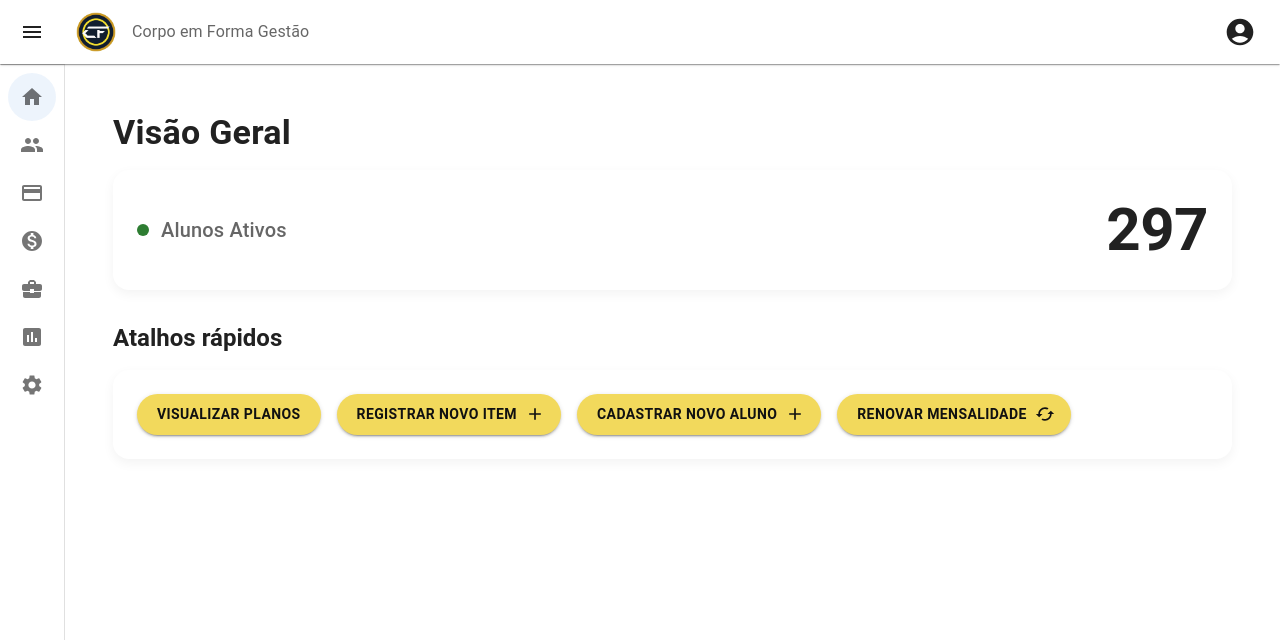
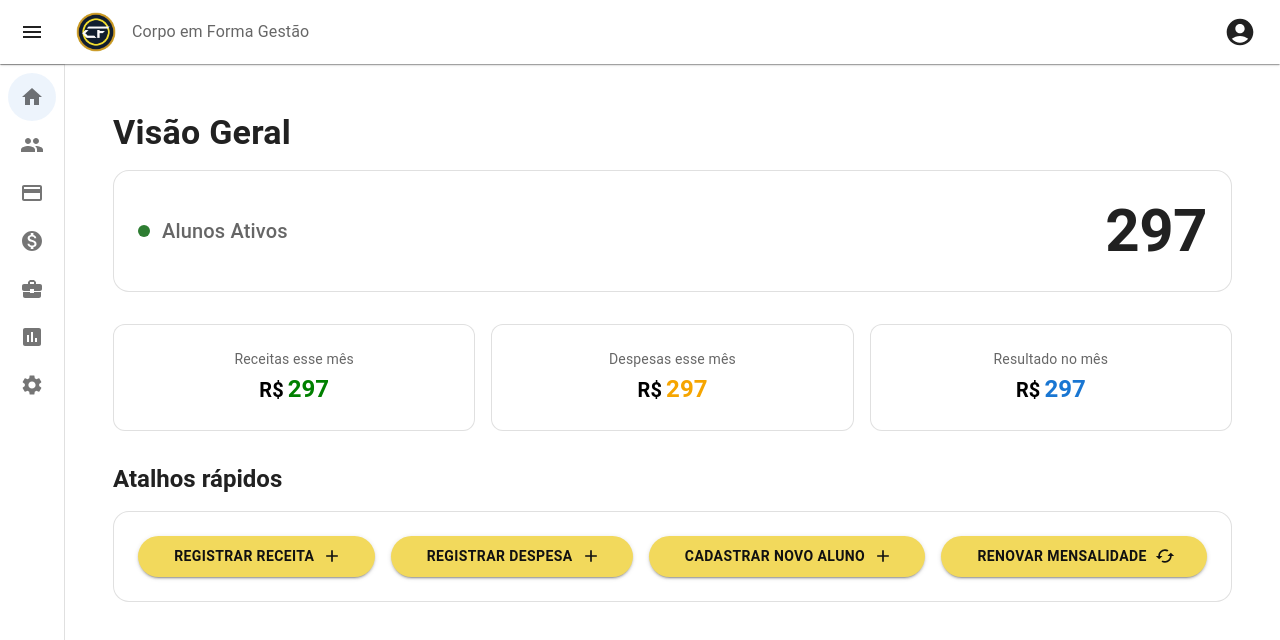
Before and after one commit to PabloVini28/projeto-integrado-1, a React (Vite) app: page / in a window 1280 px wide. Shown: the top 640 px of the page. Built offline with nearby package versions, Linux system fonts and the light colour scheme.

Commit message:
feat: Cria componente de visão administrador na tela de inicio

```diff
--- a/src/pages/Inicio/HomePage.jsx
+++ b/src/pages/Inicio/HomePage.jsx
@@ -1,20 +1,18 @@
-// src/pages/Inicio/HomePage.jsx
-
 import React, { useState } from 'react';
 import { Typography, Box, Paper, Stack, Button } from '@mui/material';
 import AddIcon from '@mui/icons-material/Add';
 import CachedIcon from '@mui/icons-material/Cached';
 import { useNavigate } from 'react-router-dom';
+
 import CadastroAlunoDialog from '../Alunos/AlunosComponents/CadastroAlunoDialog';
 import ItemDialog from '../Patrimonio/PatrimonioComponents/ItemDialog';
 import RenovarMensalidadeDialog from '../Alunos/AlunosComponents/RenovarMensalidadeDialog';
+import AdminDashboard from './InicioComponents/AdminDashboard';
 
-export default function HomePage() {
+const FuncionarioDashboard = () => {
     const navigate = useNavigate();
-
     const [isAlunoDialogOpen, setIsAlunoDialogOpen] = useState(false);
     const [isItemDialogOpen, setIsItemDialogOpen] = useState(false);
-
     const [isRenovarDialogOpen, setIsRenovarDialogOpen] = useState(false);
 
     const alunosExemplo = [
@@ -50,7 +48,6 @@ export default function HomePage() {
     const handleCloseItemDialog = () => {
         setIsItemDialogOpen(false);
     };
-    //renovacao bem sucedida
     const handleRenovarMensalidade = (idAluno) => {
         console.log(`Renovando mensalidade do aluno ID ${idAluno}`);
     };
@@ -115,7 +112,6 @@ export default function HomePage() {
                     >
                         Visualizar Planos
                     </Button>
-
                     <Button
                         variant="contained"
                         endIcon={<AddIcon />}
@@ -124,7 +120,6 @@ export default function HomePage() {
                     >
                         Registrar Novo Item
                     </Button>
-
                     <Button
                         variant="contained"
                         endIcon={<AddIcon />}
@@ -133,8 +128,6 @@ export default function HomePage() {
                     >
                         Cadastrar Novo Aluno
                     </Button>
-
-                    {/* BOTÃO QUE ABRE O DIALOG DE RENOVAÇÃO*/}
                     <Button
                         variant="contained"
                         endIcon={<CachedIcon />}
@@ -151,14 +144,11 @@ export default function HomePage() {
                 onClose={handleCloseAlunoDialog}
                 onSave={handleSaveAluno}
             />
-
             <ItemDialog
                 open={isItemDialogOpen}
                 onClose={handleCloseItemDialog}
                 onSave={handleSaveItem}
             />
-
-            {/*DIALOG DE RENOVAÇÃO*/}
             <RenovarMensalidadeDialog
                 open={isRenovarDialogOpen}
                 onClose={() => setIsRenovarDialogOpen(false)}
@@ -167,4 +157,17 @@ export default function HomePage() {
             />
         </Box>
     );
+};
+
+
+export default function HomePage() {
+
+    // Decisão do que mostrar (adm ou funcionario)
+    const userRole = 'admin'; //  'funcionario' para ver o outro layout
+
+    if (userRole === 'admin') {
+        return <AdminDashboard />;
+    }
+
+    return <FuncionarioDashboard />;
 }
--- /dev/null
+++ b/src/pages/Inicio/InicioComponents/AdminDashboard.jsx
@@ -0,0 +1,162 @@
+import React, { useState } from 'react';
+import { Typography, Box, Paper, Stack, Button, Grid } from '@mui/material';
+import AddIcon from '@mui/icons-material/Add';
+import CachedIcon from '@mui/icons-material/Cached';
+
+import CadastroAlunoDialog from '../../Alunos/AlunosComponents/CadastroAlunoDialog';
+import RenovarMensalidadeDialog from '../../Alunos/AlunosComponents/RenovarMensalidadeDialog';
+
+const StatCard = ({ title, value, color }) => (
+  <Paper
+    variant="outlined"
+    sx={{
+      p: 3,
+      borderRadius: 3,
+      textAlign: 'center',
+      display: 'flex',
+      flexDirection: 'column',
+      alignItems: 'center',
+      justifyContent: 'center',
+    }}
+  >
+    <Typography variant="body2" color="text.secondary" sx={{ mb: 0.5 }}>
+      {title}
+    </Typography>
+    <Typography variant="h5" fontWeight="bold">
+      <Typography
+        component="span"
+        variant="h6"
+        fontWeight="bold"
+        sx={{ color: 'black', mr: 0.5 }}
+      >
+        R$
+      </Typography>
+      <Typography
+        component="span"
+        variant="h5"
+        fontWeight="bold"
+        sx={{ color: color }}
+      >
+        {value}
+      </Typography>
+    </Typography>
+  </Paper>
+);
+
+export default function AdminDashboard() {
+  const [isAlunoDialogOpen, setIsAlunoDialogOpen] = useState(false);
+  const [isRenovarDialogOpen, setIsRenovarDialogOpen] = useState(false);
+
+  const alunosExemplo = [
+    { id: 1, nome: 'Gabriel Pereira de Souza', matricula: '25010', data_expiracao: '15/08/2025' },
+  ];
+
+  const shortcutButtonStyle = {
+    borderRadius: 50,
+    bgcolor: '#F2D95C',
+    color: '#111',
+    fontWeight: 'bold',
+    padding: '8px 20px',
+    '&:hover': { bgcolor: '#e0c850' },
+    whiteSpace: 'nowrap',
+    flexGrow: 1,
+    textTransform: 'uppercase',
+  };
+
+  const handleSaveAluno = (novoAluno) => {
+    console.log("Novo aluno cadastrado:", novoAluno);
+    setIsAlunoDialogOpen(false);
+  };
+
+  const handleRenovarMensalidade = (idAluno) => {
+    console.log(`Renovando mensalidade do aluno ID ${idAluno}`);
+    setIsRenovarDialogOpen(false);
+  };
+
+  return (
+    <Box sx={{ padding: 3 }}>
+      <Typography variant="h4" fontWeight="bold" gutterBottom>
+        Visão Geral
+      </Typography>
+
+      <Paper
+        variant="outlined"
+        sx={{
+            padding: 3,
+            borderRadius: 4,
+            marginTop: 2
+        }}
+      >
+        <Box sx={{ display: 'flex', justifyContent: 'space-between', alignItems: 'center' }}>
+          <Box sx={{ display: 'flex', alignItems: 'center', gap: 1.5 }}>
+            <Box sx={{ width: 12, height: 12, bgcolor: 'success.main', borderRadius: '50%' }} />
+            <Typography variant="h6" color="text.secondary">Alunos Ativos</Typography>
+          </Box>
+          <Typography variant="h2" fontWeight="bold">297</Typography>
+        </Box>
+      </Paper>
+
+      <Grid container spacing={2} sx={{ mt: 2 }}>
+        <Grid item xs={12} sm={4}>
+          <StatCard title="Receitas esse mês" value="297" color="green" />
+        </Grid>
+        <Grid item xs={12} sm={4}>
+          <StatCard title="Despesas esse mês" value="297" color="#F6A500" />
+        </Grid>
+        <Grid item xs={12} sm={4}>
+          <StatCard title="Resultado no mês" value="297" color="#1976d2" />
+        </Grid>
+      </Grid>
+
+      <Typography variant="h5" fontWeight="bold" gutterBottom sx={{ mt: 4 }}>
+        Atalhos rápidos
+      </Typography>
+
+      <Paper
+        variant="outlined"
+        sx={{
+            padding: 3,
+            borderRadius: 4,
+            marginTop: 2
+        }}
+      >
+        <Stack direction={{ xs: 'column', sm: 'row' }} spacing={2}>
+          <Button variant="contained" endIcon={<AddIcon />} sx={shortcutButtonStyle}>
+            Registrar Receita
+          </Button>
+          <Button variant="contained" endIcon={<AddIcon />} sx={shortcutButtonStyle}>
+            Registrar Despesa
+          </Button>
+          <Button
+            variant="contained"
+            endIcon={<AddIcon />}
+            sx={shortcutButtonStyle}
+            onClick={() => setIsAlunoDialogOpen(true)}
+          >
+            Cadastrar Novo Aluno
+          </Button>
+          <Button
+            variant="contained"
+            endIcon={<CachedIcon />}
+            sx={shortcutButtonStyle}
+            onClick={() => setIsRenovarDialogOpen(true)}
+          >
+            Renovar Mensalidade
+          </Button>
+        </Stack>
+      </Paper>
+
+      <CadastroAlunoDialog
+        open={isAlunoDialogOpen}
+        onClose={() => setIsAlunoDialogOpen(false)}
+        onSave={handleSaveAluno}
+      />
+      <RenovarMensalidadeDialog
+        open={isRenovarDialogOpen}
+        onClose={() => setIsRenovarDialogOpen(false)}
+        onRenovar={handleRenovarMensalidade}
+        studentList={alunosExemplo}
+      />
+    </Box>
+  );
+}
```
Also changed, not shown: 2 other files (tests, documents, lock files or other folders).
